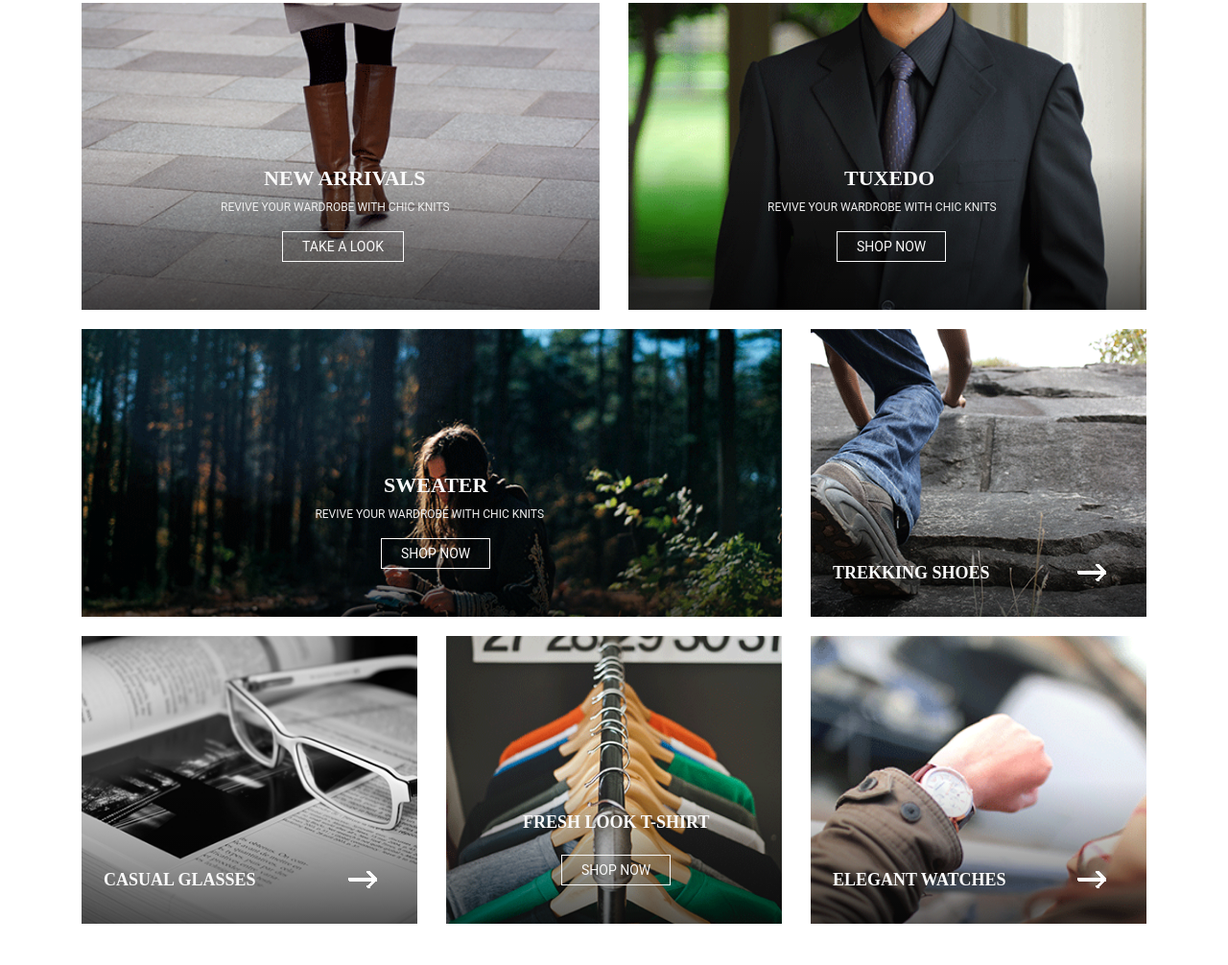
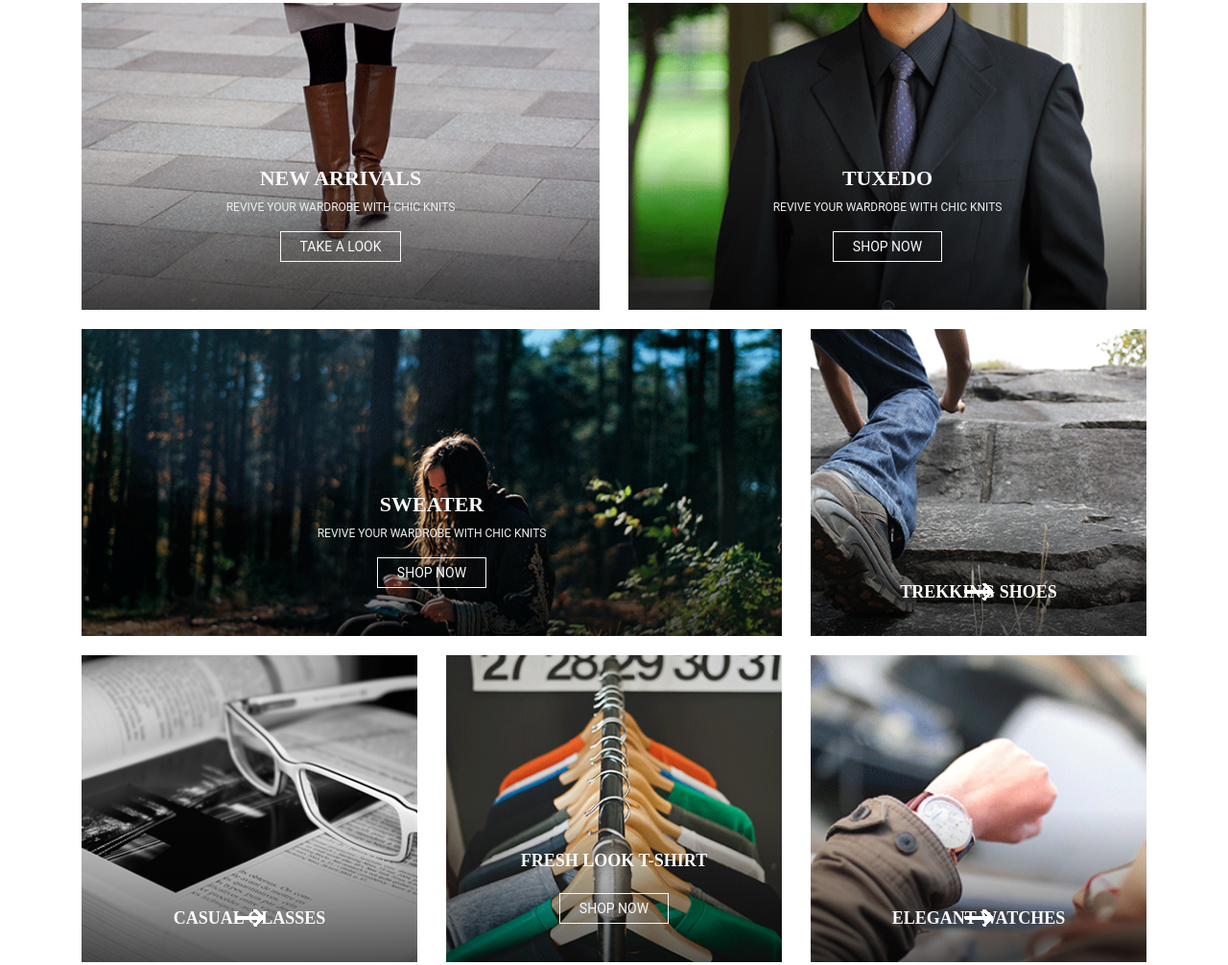
Before and after one commit to TarasBander/HTML-CSS, a plain HTML site: page EleksMentorShip/index.html in a window 1280 px wide. Shown: the part 241-1247 px from the top of the page at 96% size. Drawn offline with nearby package versions, Linux system fonts and the light colour scheme.

Commit message:
refactor

```diff
--- a/EleksMentorShip/index.html
+++ b/EleksMentorShip/index.html
@@ -77,7 +77,7 @@
 			<div class="row">
 				<div class="col-lg-6 col-sm-12 marg-top main-content">
 					<div>
-						<div class="img-block-1">
+						<div class="img-block-1 content-wrapper">
 							<div class="img-content-head-1">
 								NEW ARRIVALS
 							</div>
@@ -90,7 +90,7 @@
 				</div>
 				<div  class="col-lg-6 col-sm-12 marg-top main-content">
 					<div>
-					    <div class="img-block-2">
+					    <div class="img-block-2 content-wrapper">
 							<div class="img-content-head-2">
 								TUXEDO
 							</div>
@@ -101,9 +101,9 @@
 						</div>
 					</div>
 				</div>
-				<div class="col-lg-8 col-sm-12 main-content">
+				<div class="col-lg-8 col-sm-12 marg-top main-content">
 					<div>
-					    <div class="img-block-3">
+					    <div class="img-block-3 content-wrapper">
 							<div class="img-content-head-3">
 								SWEATER
 							</div>
@@ -114,9 +114,9 @@
 						</div>
 					</div>
 				</div>
-				<div  class="col-lg-4 col-sm-12 main-content">
+				<div  class="col-lg-4 col-sm-12 marg-top main-content">
 					<div>
-						<div class="img-block-4">
+						<div class="img-block-4 content-wrapper-2">
 							<div class="img-content-head-4">
 								TREKKING SHOES
 							</div>
@@ -124,9 +124,9 @@
 						</div>
 					</div>
 				</div>
-				<div  class="col-lg-4 col-sm-12 main-content">
+				<div  class="col-lg-4 col-sm-12 marg-top main-content">
 					<div>
-						<div class="img-block-5">
+						<div class="img-block-5 content-wrapper-2">
 							<div class="img-content-head-4">
 								CASUAL GLASSES
 							</div>
@@ -134,9 +134,9 @@
 						</div>
 					</div>
 				</div>
-				<div  class="col-lg-4 col-sm-12 main-content">
+				<div  class="col-lg-4 col-sm-12 marg-top main-content">
 					<div>
-						<div class="img-block-6">
+						<div class="img-block-6 content-wrapper">
 							<div class="img-content-head-6">
 								FRESH LOOK T-SHIRT
 							</div>
@@ -144,9 +144,9 @@
 						</div>
 					</div>
 				</div>
-				<div  class="col-lg-4 col-sm-12 main-content">
+				<div  class="col-lg-4 col-sm-12 marg-top main-content">
 					<div>
-						<div class="img-block-7">
+						<div class="img-block-7 content-wrapper-2">
 							<div class="img-content-head-4">
 								ELEGANT WATCHES
 							</div>
--- a/EleksMentorShip/styles/style.css
+++ b/EleksMentorShip/styles/style.css
@@ -155,11 +155,11 @@ input[type="submit"] {
 	background: -webkit-linear-gradient(top, rgba(0, 0, 0, 0) 0%, rgba(0, 0, 0, 0) 50%, rgba(0, 0, 0, 0.65) 100%), url('../images/new_arrival.png') center center no-repeat;
     background-size: cover;
     width: 100%;
-    transition: transform .5s;
+    transition: transform .2s;
 }
 
 .img-block-1:hover {
-    transform: scale(1.2);
+    transform: scale(1.1);
 }
 
 .img-block-2 {
@@ -175,8 +175,7 @@ input[type="submit"] {
 }
 
 .img-block-3 {
-	margin-top: 20px;
-	height: 300px;
+	height: 320px;
 	width: 100%;
 	background: -webkit-linear-gradient(top, rgba(0, 0, 0, 0) 0%, rgba(0, 0, 0, 0) 50%, rgba(0, 0, 0, 0.65) 100%), url('../images/sweater.png') center center no-repeat;
     background-size: cover;
@@ -184,13 +183,13 @@ input[type="submit"] {
 }
 
 .img-block-3:hover {
-    transform: scale(1.2);
+    transform: scale(1.1);
 }
 
 .img-content-head-1 {
     transition: transform .2s;
-	left: 50%;
-    margin-left: -80px;
+	/*left: 50%;
+    margin-left: -80px;*/
     position: absolute;
     bottom: 130px;
     font-size: 22px;
@@ -202,8 +201,8 @@ input[type="submit"] {
 
 .img-content-head-2 {
     transition: transform .2s;
-	left: 50%;
-    margin-left: -45px;
+	/*left: 50%;
+    margin-left: -45px;*/
     position: absolute;
     bottom: 130px;
     font-size: 22px;
@@ -215,8 +214,8 @@ input[type="submit"] {
 
 .img-content-head-3 {
     transition: transform .2s;
-	left:50%;
-	margin-left:-50px;
+	/*left:50%;
+	margin-left:-50px;*/
 	position: absolute;
 	bottom: 130px;
 	font-size: 22px;
@@ -228,8 +227,8 @@ input[type="submit"] {
 
 .img-content-text {
     transition: transform .2s;
-    left: 50%;
-    margin-left: -125px;
+    /*left: 50%;
+    margin-left: -125px;*/
     bottom: 100px;
     position: absolute;
     font-size: 12px;
@@ -244,8 +243,8 @@ input[type="submit"] {
 
 .img-content-text-3 {
     transition: transform .2s;
-	left: 50%;
-    margin-left: -16%;
+	/*left: 50%;
+    margin-left: -117px;*/
     position: absolute;
     bottom: 100px;
     font-size: 12px;
@@ -256,8 +255,8 @@ input[type="submit"] {
 
 .img-btn-1 {
     transition: transform .2s;
-	left: 50%;
-    margin-left: -61px;
+	/*left: 50%;
+    margin-left: -61px;*/
     position: absolute;
     bottom: 50px;
     font-size: 14px;
@@ -272,8 +271,8 @@ input[type="submit"] {
 
 .img-btn-2 {
     transition: transform .2s;
-    left: 50%;
-    margin-left: -53px;
+    /*left: 50%;
+    margin-left: -53px;*/
     position: absolute;
     bottom: 50px;
     font-size: 14px;
@@ -288,8 +287,8 @@ input[type="submit"] {
 
 .img-btn-3 {
     transition: transform .2s;
-	left: 50%;
-    margin-left: -53px;
+	/*left: 50%;
+    margin-left: -53px;*/
     position: absolute;
     bottom: 50px;
     font-size: 14px;
@@ -303,8 +302,7 @@ input[type="submit"] {
 }
 
 .img-block-4 {
-	margin-top: 20px;
-	height: 300px;
+	height: 320px;
 	width: 100%;
 	background: -webkit-linear-gradient(top, rgba(0, 0, 0, 0) 0%, rgba(0, 0, 0, 0) 50%, rgba(0, 0, 0, 0.65) 100%), url('../images/shoes.png') center center no-repeat;
     background-size: cover;
@@ -317,7 +315,7 @@ input[type="submit"] {
 
 .img-content-head-4 {
     transition: transform .2s;
-	left: 10%;
+	/*left: 10%;*/
     position: absolute;
     bottom: 40px;
 	font-size: 18px;
@@ -328,9 +326,9 @@ input[type="submit"] {
 }
 .img-content-text-4 {
     transition: transform .2s;
-	left: 10%;
+	/*left: 10%;*/
     position: absolute;
-    top: 80%;
+    /*top: 80%;*/
 	font-size: 12px;
     font-family: "Roboto";
     color: rgb( 237, 237, 237 );
@@ -339,7 +337,7 @@ input[type="submit"] {
 
 .img-btn-4 {
     transition: transform .2s;
-	left: 77%;
+	/*left: 77%;*/
     position: absolute;
     bottom: 37px;
 	font-size: 14px;
@@ -351,8 +349,7 @@ input[type="submit"] {
 }
 
 .img-block-5 {
-	margin-top: 20px;
-	height: 300px;
+	height: 320px;
 	width: 100%;
 	background: -webkit-linear-gradient(top, rgba(0, 0, 0, 0) 0%, rgba(0, 0, 0, 0) 50%, rgba(0, 0, 0, 0.65) 100%), url('../images/glasses.png') center center no-repeat;
     background-size: cover;
@@ -364,8 +361,7 @@ input[type="submit"] {
 }
 
 .img-block-6 {
-	margin-top: 20px;
-	height: 300px;
+	height: 320px;
 	width: 100%;
 	background: -webkit-linear-gradient(top, rgba(0, 0, 0, 0) 0%, rgba(0, 0, 0, 0) 50%, rgba(0, 0, 0, 0.65) 100%), url('../images/t_shirt.png') center center no-repeat;
     background-size: cover;
@@ -373,13 +369,13 @@ input[type="submit"] {
 }
 
 .img-block-6:hover {
-    transform: scale(1.1);
+    transform: scale(1.2);
 }
 
 .img-content-head-6 {
     transition: transform .2s;
-	left: 50%;
-    margin-left: -95px;
+	/*left: 50%;
+    margin-left: -95px;*/
     position: absolute;
     bottom: 100px;
     font-size: 18px;
@@ -390,8 +386,7 @@ input[type="submit"] {
 }
 
 .img-block-7 {
-	margin-top: 20px;
-	height: 300px;
+	height: 320px;
 	width: 100%;
 	background: -webkit-linear-gradient(top, rgba(0, 0, 0, 0) 0%, rgba(0, 0, 0, 0) 50%, rgba(0, 0, 0, 0.65) 100%), url('../images/watches.png') center center no-repeat;
     background-size: cover;
@@ -408,8 +403,8 @@ input[type="submit"] {
 
 .img-btn-6 {
     transition: transform .2s;
-	left: 50%;
-    margin-left: -55px;
+	/*left: 50%;
+    margin-left: -55px;*/
     position: absolute;
     bottom: 40px;
     font-size: 14px;
@@ -490,11 +485,10 @@ input[type="submit"] {
 }
 
 .view > div >span {
-
-  font-size: 15px;
-  font-family: "Roboto";
-  color: rgb(145, 144, 144);
-  line-height: 1.5;
+    font-size: 15px;
+    font-family: "Roboto";
+    color: rgb(145, 144, 144);
+    line-height: 1.5;
 }
 
 .block{
@@ -637,4 +631,14 @@ input[type="submit"] {
 
 .content-wrapper {
     display: flex;
+    flex-direction: column;
+    justify-content: center;
+    align-items: center;
 }
+
+.content-wrapper-2 {
+    display: flex;
+    flex-direction: row;
+    justify-content: space-around;
+    align-items: center;
+}
```
